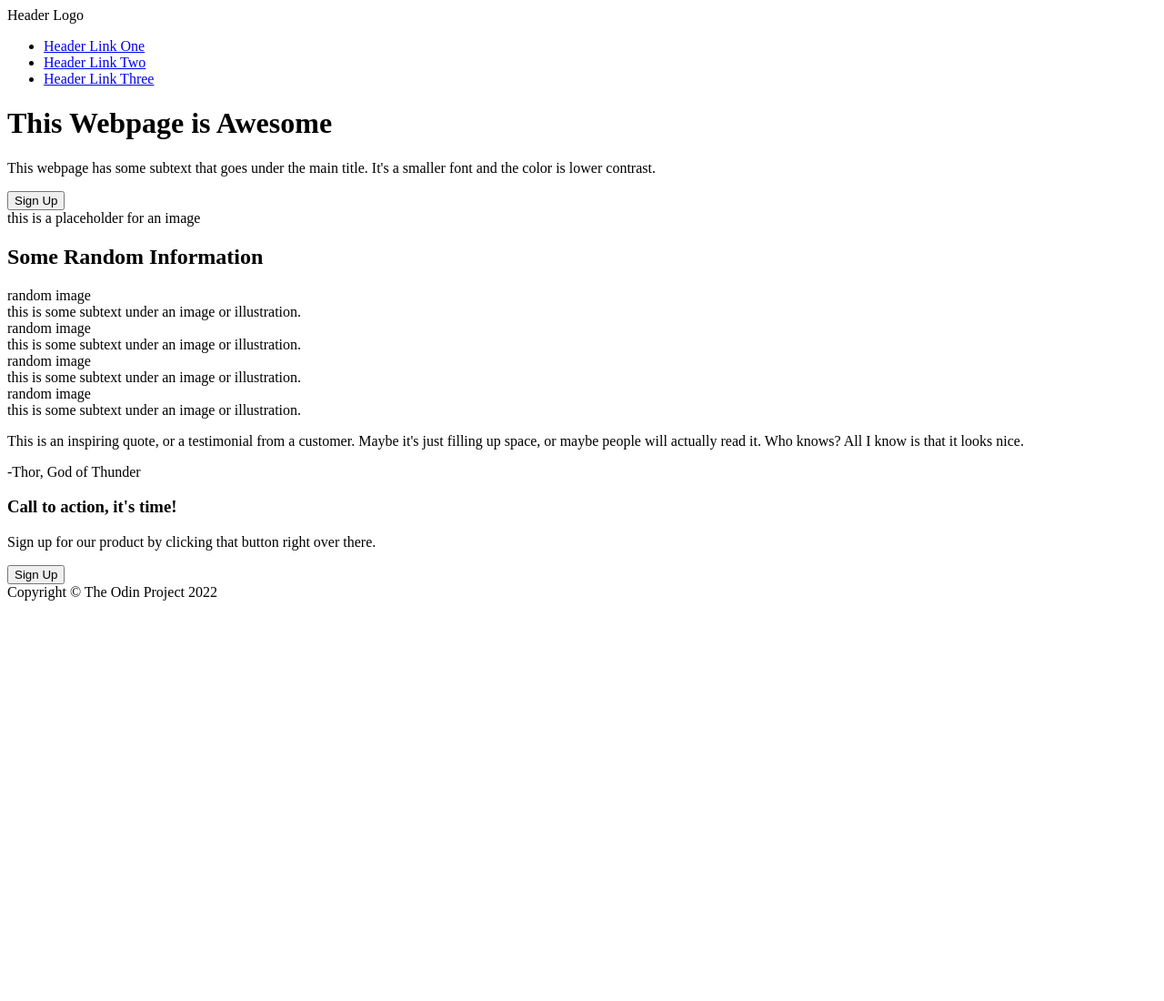
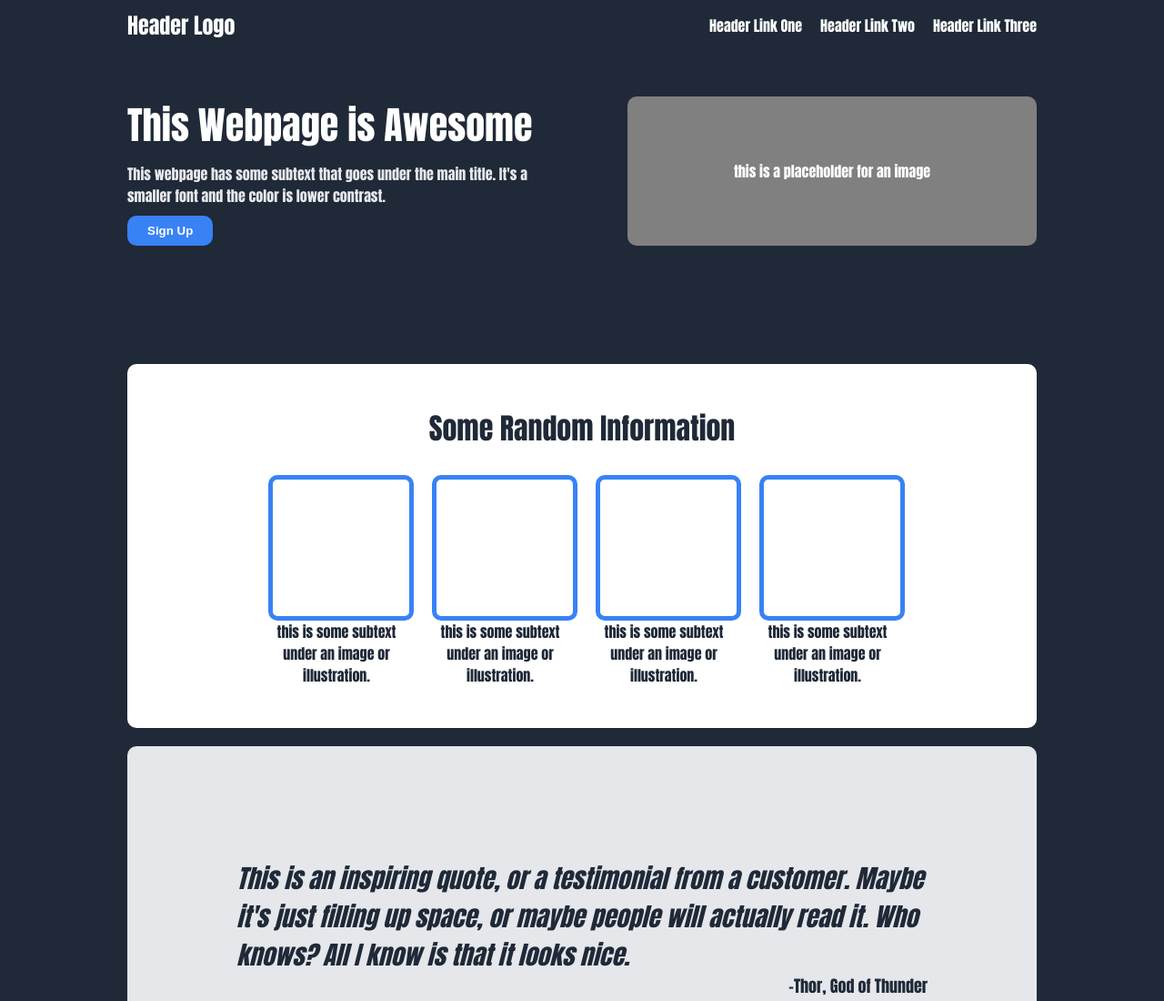
Before and after one commit to MellowedPneuma/landing-page, a plain HTML site: page index.html in a window 1280 px wide. Shown: the top 1100 px of the page at 91% size. Before the commit the page ends 800 px from the top, so only its background shows below. Drawn offline with Linux system fonts and the light colour scheme.

Commit message:
Some minor changes and write a CSS file

```diff
--- a/index.html
+++ b/index.html
@@ -33,38 +33,41 @@
     <div class="info">
         <h2>Some Random Information</h2>
         <div class="boxes">
-            <div class="box-one">
-                <div>random image</div>
+            <div class="box">
+                <div class="image"></div>
                 <div>this is some subtext under an image or illustration.</div>
             </div>
-            <div class="box-two">
-                <div>random image</div>
+            <div class="box">
+                <div class="image"></div>
                 <div>this is some subtext under an image or illustration.</div>
             </div>
-            <div class="box-three">
-                <div>random image</div>
+            <div class="box">
+                <div class="image"></div>
                 <div>this is some subtext under an image or illustration.</div>
             </div>
-            <div class="box-four">
-                <div>random image</div>
+            <div class="box">
+                <div class="image"></div>
                 <div>this is some subtext under an image or illustration.</div>
             </div>
         </div>
     </div>
 
     <div class="quote">
-        <p>This is an inspiring quote, or a testimonial from a customer. Maybe it's just filling up space, or maybe people will actually read it. Who knows? All I know is that it looks nice.</p>
-        <p>-Thor, God of Thunder</p>
+        <p class="sentence">This is an inspiring quote, or a testimonial from a customer. Maybe it's just filling up space, or maybe people will actually read it. Who knows? All I know is that it looks nice.</p>
+        <p class="person">Thor, God of Thunder-</p>
     </div>
 
     <div class="sign-up">
-        <div class="text">
-            <h3>Call to action, it's time!</h3>
-            <p>Sign up for our product by clicking that button right over there.</p>
+        <div class="container">
+            <div class="text">
+                <h3>Call to action, it's time!</h3>
+                <p>Sign up for our product by clicking that button right over there.</p>
+            </div>
+            <button>Sign Up</button>
         </div>
-        <button>Sign Up</button>
     </div>
 
     <footer>Copyright © The Odin Project 2022</footer>
+
   </body>
 </html>
--- a/styles.css
+++ b/styles.css
@@ -0,0 +1,203 @@
+/* Common Styles*/
+
+* {
+    border-radius: 10px;
+}
+
+body {
+    max-width: 1000px;
+    margin: 0 auto;
+    font-family: Impact, Haettenschweiler, 'Arial Narrow Bold', sans-serif;
+    color: white;
+    background: #1F2937;
+}
+
+/*Navbar and Header*/
+
+.nav-header button {
+    padding: 9px 22px;
+    font-weight: bold;
+    color: white;
+    background: #3882F6;
+    border: 0;
+    transition-duration: 0.6s;
+}
+
+.nav-header button:hover {
+    color: #3882F6;
+    background: white;
+}
+
+.nav-header {
+    height: 400px;
+}
+
+/*Navbar*/
+
+.links ul {
+    list-style-type: none;
+    padding: 0;
+    display: flex;
+    gap: 20px;
+}
+
+a {
+    text-decoration: none;
+    color: white;
+}
+
+a:hover {
+    color: grey;
+}
+
+.navbar {
+    display: flex;
+    justify-content: space-between;
+    align-items: center;
+    margin-bottom: 50px;
+}
+
+.navbar .logo {
+    font-size: x-large;
+    font-weight: bold;
+}
+
+/*Header*/
+
+.header {
+    display: flex;
+    justify-content: space-between;
+}
+
+.header .container {
+    width: 450px;
+}
+
+.container h1 {
+    font-size: 42px;
+    margin: 0;
+}
+
+.container p {
+    color: #E5E7EB;
+    margin: 10px 0;
+}
+
+.header .image {
+    width: 450px;
+    background: grey;
+    text-align: center;
+    display: flex;
+    justify-content: center;
+    align-items: center;
+}
+
+/*Informations*/
+
+.info {
+    height: 400px;
+    color: #1F2937;
+    background: white;
+    margin-bottom: 20px;
+    display: flex;
+    flex-direction: column;
+    justify-content: center;
+    align-items: center;
+}
+
+.info h2 {
+    font-size: 32px;
+    font-weight: bold;
+    text-align: center;
+    margin-top: 0;
+}
+
+.box .image {
+    width: 150px;
+    height: 150px;
+    border: 5px solid #3882F6;
+    border-radius: 10px;
+}
+
+.boxes {
+    display: flex;
+    justify-content: center;
+    gap: 30px;
+}
+
+.box {
+    max-width: 150px;
+    text-align: center;
+}
+
+/*Quote*/
+
+.quote {
+    height: 400px;
+    color: #1F2937;
+    background: #E5E7EB;
+    display: flex;
+    flex-direction: column;
+    justify-content: center;
+    align-items: center;
+    margin-bottom: 20px;
+}
+
+.quote .sentence {
+    width: 760px;
+    font-size: 28px;
+    margin: 0;
+    font-style: italic;
+    font-weight: light;
+}
+
+.quote .person {
+    margin: 0;
+    width: 760px;
+    font-weight: bold;
+    font-size: 18px;
+    direction: rtl;
+}
+
+/*Sign Up*/
+
+.sign-up {
+    height: 300px;
+    background: white;
+    display: flex;
+    justify-content: center;
+    align-items: center;
+}
+
+.sign-up .container {
+    display: flex;
+    justify-content: center;
+    align-items: center;
+    gap: 20px;
+    background: #3882F6;
+    padding: 10px 70px;
+    border-radius: 10px;
+}
+
+.sign-up button {
+    padding: 7px 20px;
+    font-weight: bold;
+    color: white;
+    background: #3882F6;
+    border: 2px solid white;
+    transition-duration: 0.6s;
+}
+
+.sign-up button:hover {
+    background: white;
+    color: #3882F6;
+}
+
+/*Footer*/
+
+footer {
+    height: 100px;
+    display: flex;
+    justify-content: center;
+    align-items: center;
+}
```
